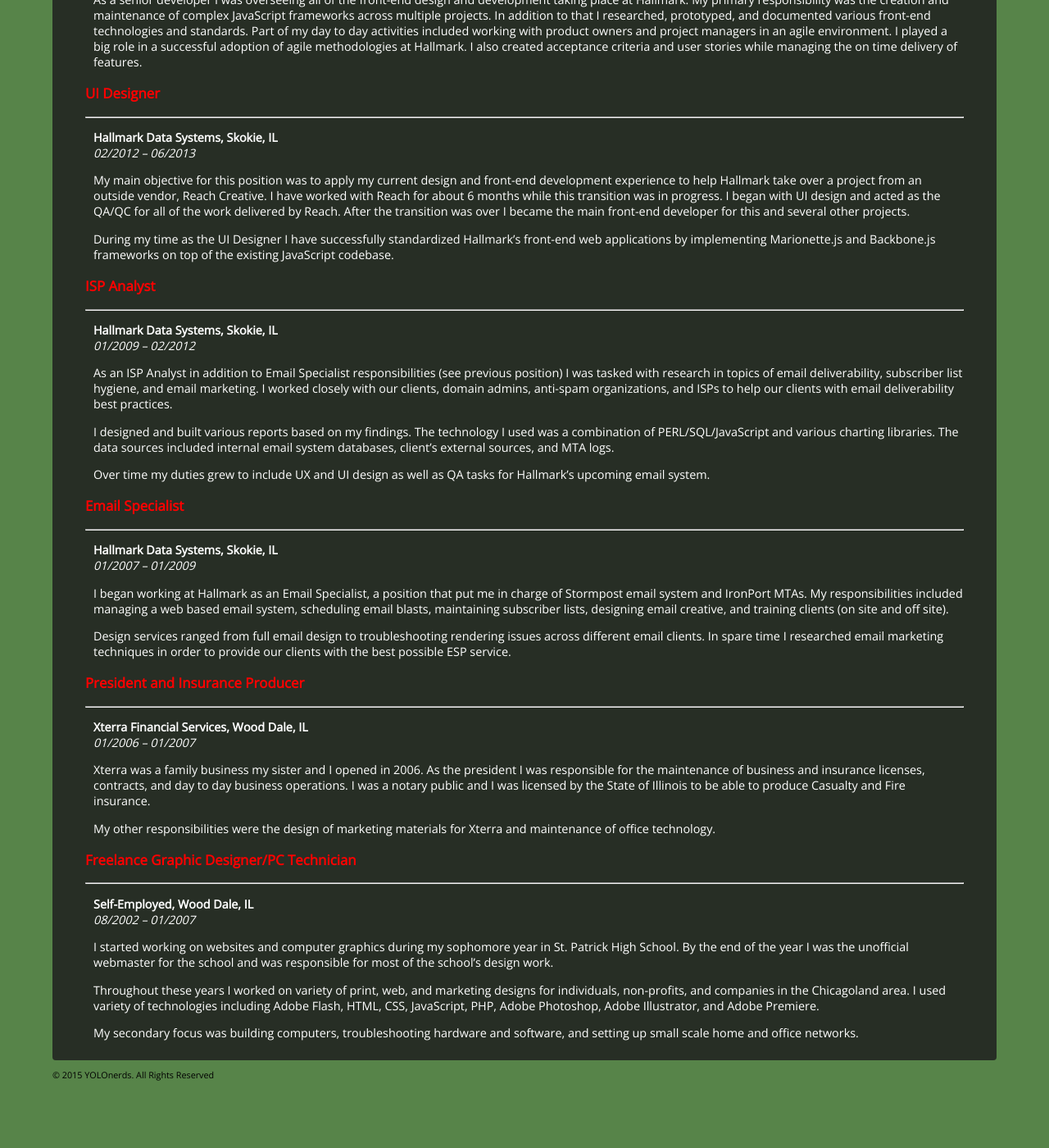
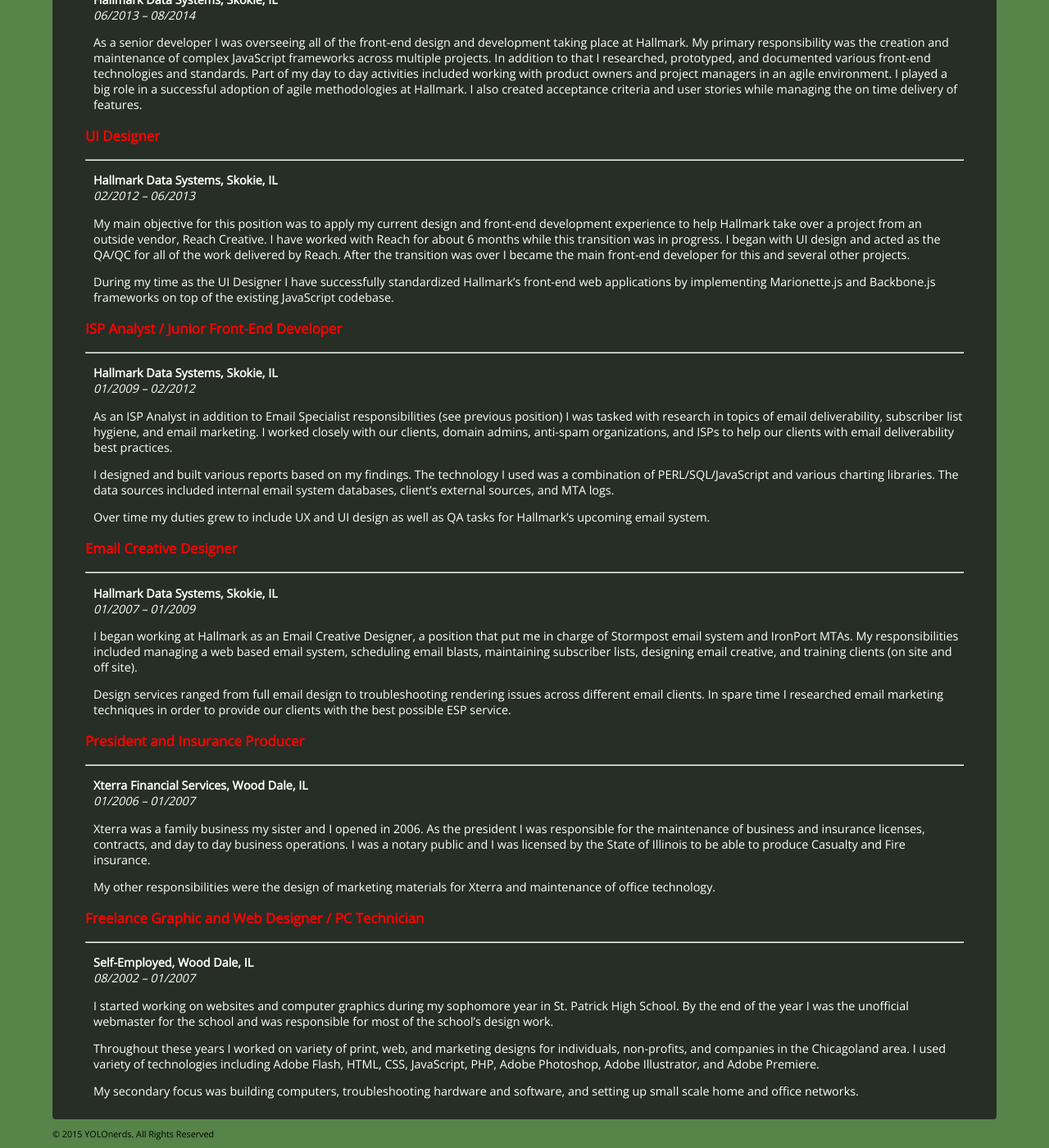
Before and after one commit to lzychowski/lzychowski.github.io, a Jekyll site: the page built from about.md, in a window 1280 px wide and 1400 px high, scrolled down 2546 px. Shown: the whole window at 82% size. Built offline with Jekyll 4.4.1, drawn with Linux system fonts in a browser that asks for light colours; nearby versions of some CDN libraries; before the commit the page ends 3874 px from its top, so only the background shows below that; some of the changed text lies outside the part shown.

Commit message:
added about

```diff
--- a/about.md
+++ b/about.md
@@ -106,7 +110,7 @@
 
 During my time as the UI Designer I have successfully standardized Hallmark's front-end web applications by implementing Marionette.js and Backbone.js frameworks on top of the existing JavaScript codebase.
 
-### ISP Analyst
+### ISP Analyst / Junior Front-End Developer
 ***
 **Hallmark Data Systems, Skokie, IL**
 *01/2009 – 02/2012*
@@ -117,12 +121,12 @@
 
 Over time my duties grew to include UX and UI design as well as QA tasks for Hallmark's upcoming email system.
 
-### Email Specialist
+### Email Creative Designer
 ***
 **Hallmark Data Systems, Skokie, IL**
 *01/2007 – 01/2009*
 
-I began working at Hallmark as an Email Specialist, a position that put me in charge of Stormpost email system and IronPort MTAs.  My responsibilities included managing a web based email system, scheduling email blasts, maintaining subscriber lists, designing email creative, and training clients (on site and off site).
+I began working at Hallmark as an Email Creative Designer, a position that put me in charge of Stormpost email system and IronPort MTAs.  My responsibilities included managing a web based email system, scheduling email blasts, maintaining subscriber lists, designing email creative, and training clients (on site and off site).
 
 Design services ranged from full email design to troubleshooting rendering issues across different email clients.  In spare time I researched email marketing techniques in order to provide our clients with the best possible ESP service.
 
@@ -135,7 +139,7 @@
 
 My other responsibilities were the design of marketing materials for Xterra and maintenance of office technology.
 
-### Freelance Graphic Designer/PC Technician
+### Freelance Graphic and Web Designer / PC Technician
 ***
 **Self-Employed, Wood Dale, IL**
 *08/2002 – 01/2007*
```
Also changed, not shown: other parts of about.md (+4 -0 lines).
